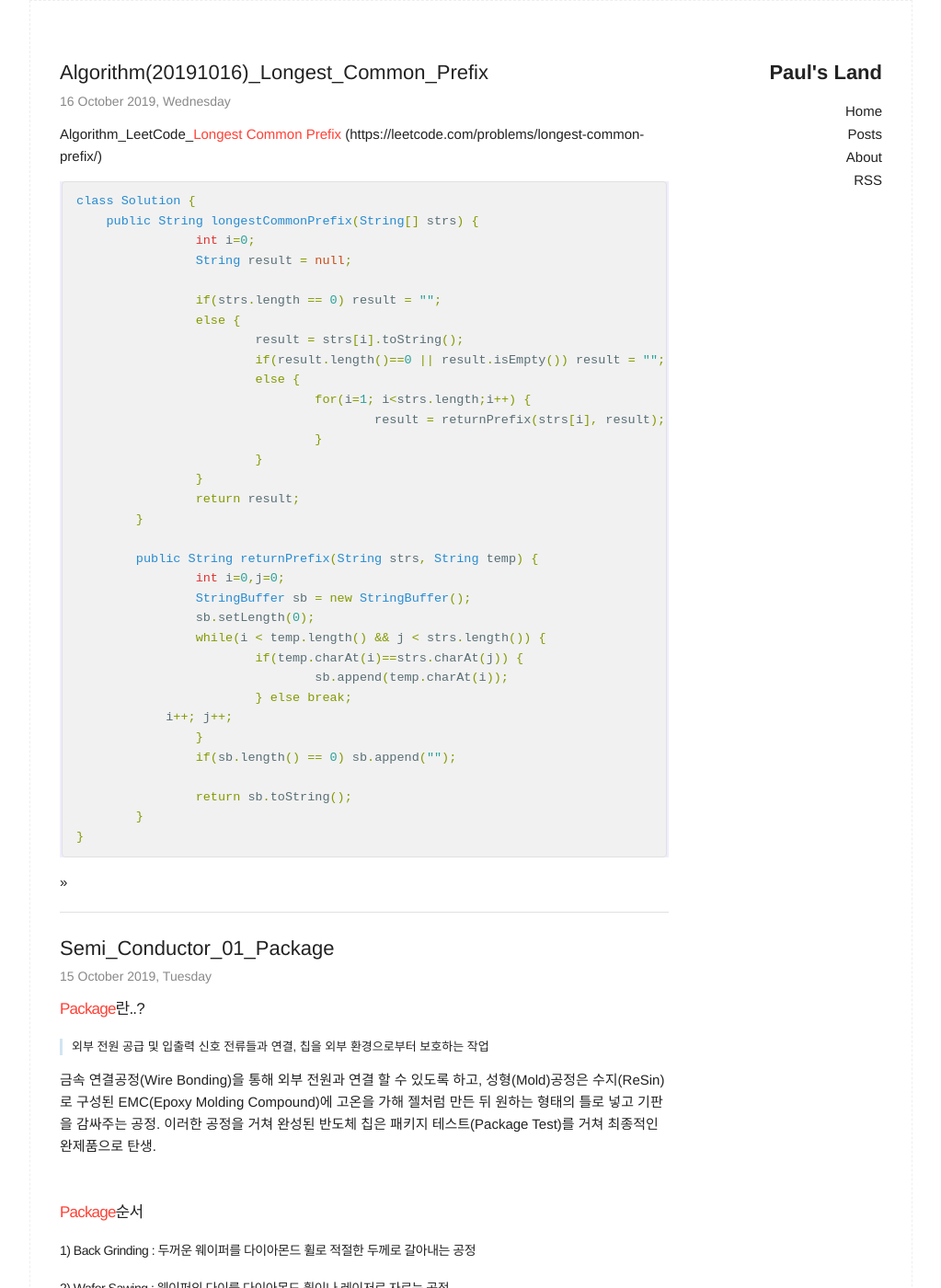
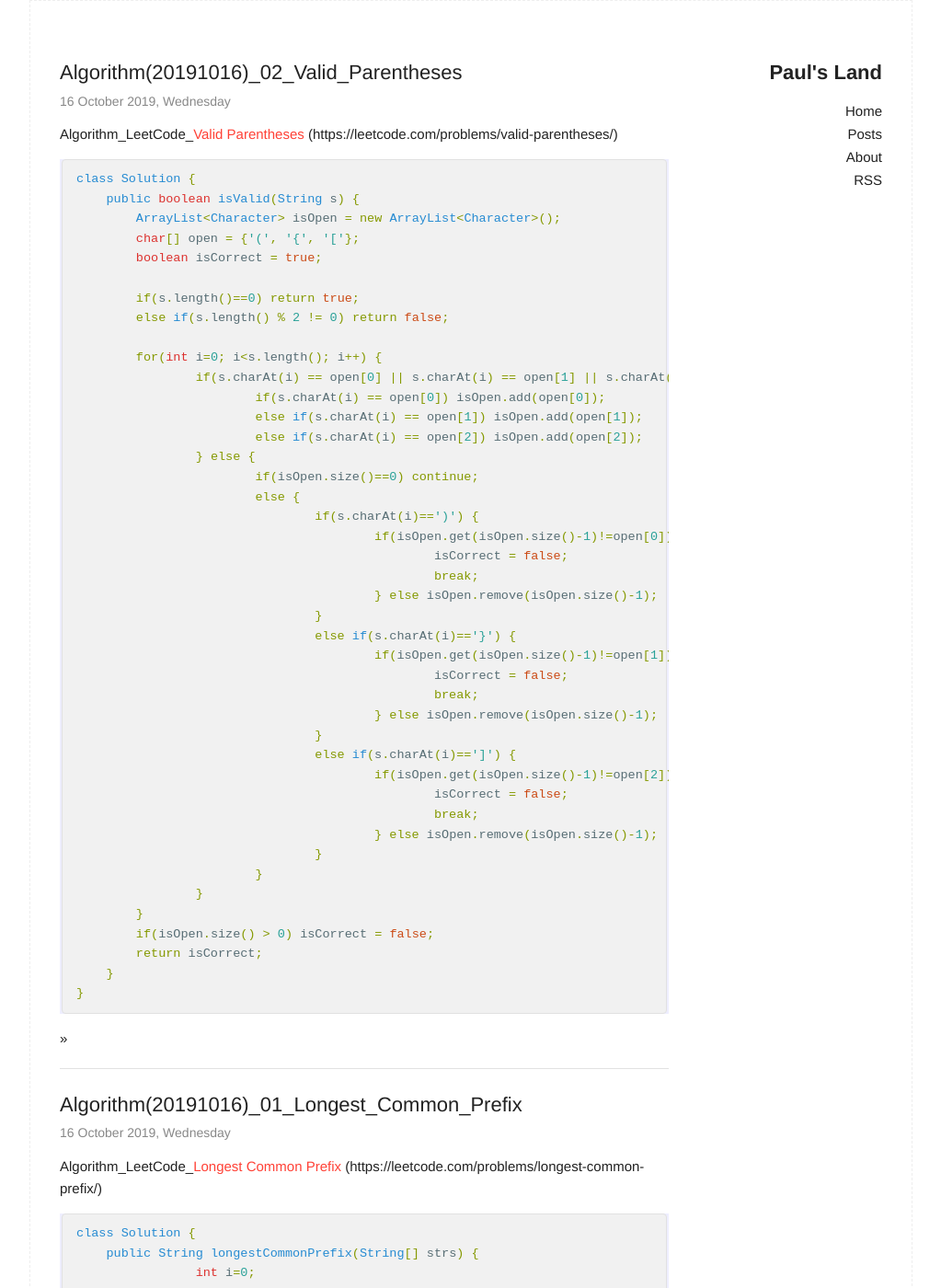
Before and after one commit to qudgns200/qudgns200.github.io, a Jekyll site: the page built from index.html, in a window 1280 px wide and 1400 px high. Shown: the whole window at 92% size, without its empty margins (128-1151 px from the left). Built offline with Jekyll 4.4.1, drawn with Linux system fonts in a browser that asks for light colours; some of the changed text lies outside the part shown.

Commit message:
Wirte Algorithm(201910106)_02

````diff
--- a/_posts/2019-10-16-Algorithm.md
+++ b/_posts/2019-10-16-Algorithm-01.md
@@ -1,6 +1,6 @@
 ---
 layout: post
-title:  Algorithm(20191016)_Longest_Common_Prefix
+title:  Algorithm(20191016)_01_Longest_Common_Prefix
 category: Algorithm
 description:
 ---
--- /dev/null
+++ b/_posts/2019-10-16-Algorithm-02.md
@@ -0,0 +1,55 @@
+---
+layout: post
+title:  Algorithm(20191016)_02_Valid_Parentheses
+category: Algorithm
+description:
+---
+
+Algorithm_LeetCode_<span class="red">Valid Parentheses</span>
+(https://leetcode.com/problems/valid-parentheses/)
+<br>
+
+```java
+class Solution {
+    public boolean isValid(String s) {
+    	ArrayList<Character> isOpen = new ArrayList<Character>();
+    	char[] open = {'(', '{', '['};
+    	boolean isCorrect = true;
+
+    	if(s.length()==0) return true;
+    	else if(s.length() % 2 != 0) return false;
+
+    	for(int i=0; i<s.length(); i++) {
+    		if(s.charAt(i) == open[0] || s.charAt(i) == open[1] || s.charAt(i) == open[2]) {
+    			if(s.charAt(i) == open[0]) isOpen.add(open[0]);
+    			else if(s.charAt(i) == open[1]) isOpen.add(open[1]);
+    			else if(s.charAt(i) == open[2]) isOpen.add(open[2]);
+    		} else {
+    			if(isOpen.size()==0) continue;
+    			else {
+    				if(s.charAt(i)==')') {
+    					if(isOpen.get(isOpen.size()-1)!=open[0]) {
+    						isCorrect = false;
+    						break;
+    					} else isOpen.remove(isOpen.size()-1);
+    				}
+    				else if(s.charAt(i)=='}') {
+    					if(isOpen.get(isOpen.size()-1)!=open[1]) {
+    						isCorrect = false;
+    						break;
+    					} else isOpen.remove(isOpen.size()-1);
+    				}
+    				else if(s.charAt(i)==']') {
+    					if(isOpen.get(isOpen.size()-1)!=open[2]) {
+    						isCorrect = false;
+    						break;
+    					} else isOpen.remove(isOpen.size()-1);
+    				}
+    			}
+    		}
+    	}
+        if(isOpen.size() > 0) isCorrect = false;
+    	return isCorrect;
+    }
+}
+```
````
